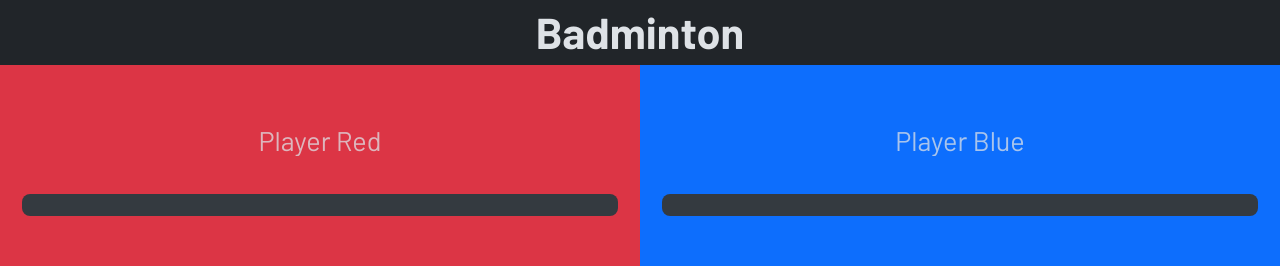
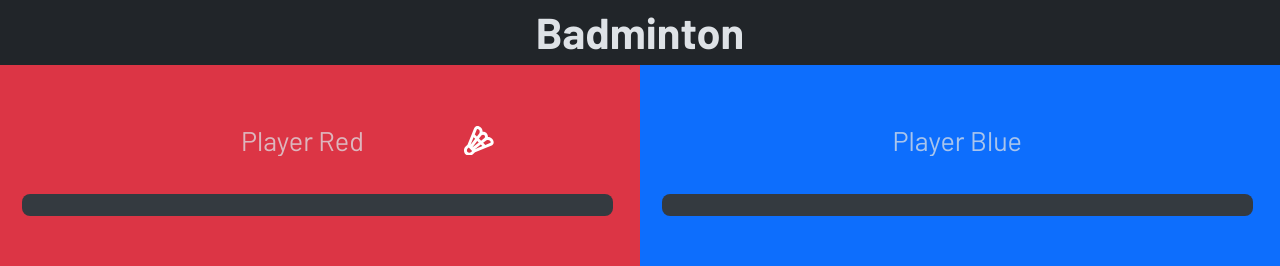
Before and after one commit to Nort1346/Badminton-Match, a React (Create React App) app: page / in a window 1280 px wide. Shown: the top 266 px of the page. Built offline with nearby package versions, Linux system fonts and the light colour scheme; no server answers.

Commit message:
feat serving feature

```diff
--- a/src/App.js
+++ b/src/App.js
@@ -12,11 +12,13 @@ import { changeLanguage } from "i18next";
 import startConfetti from "./components/functions/startConfetti.js";
 import Colors from "./components/enums/Colors.js";
 import toggleFullScreen from "./components/functions/toggleFullScreen.js";
+import getRandomColor from "./components/functions/getRandomColor.js";
 
 function App() {
   const { t } = useTranslation();
   const [playerOne, setPlayerOne] = useState(new Player(Colors.Red));
   const [playerTwo, setPlayerTwo] = useState(new Player(Colors.Blue));
+  const [servingPlayer, setServingPlayer] = useState(getRandomColor());
   const [winnerModal, setWinnerModal] = useState({
     show: false,
     info: {},
@@ -113,6 +115,7 @@ function App() {
       ...prev,
       showed: false,
     }));
+    setServingPlayer((prev) => getRandomColor())
   };
 
   const resetPlayersPoints = () => {
@@ -208,6 +211,7 @@ function App() {
                 player={playerOne}
                 setPlayer={setPlayerOne}
                 disabled={winnerModal.showed}
+                servingPlayer={{color: servingPlayer, set: setServingPlayer}}
               />
             </Col>
 
@@ -216,6 +220,7 @@ function App() {
                 player={playerTwo}
                 setPlayer={setPlayerTwo}
                 disabled={winnerModal.showed}
+                servingPlayer={{color: servingPlayer, set: setServingPlayer}}
               />
             </Col>
 
--- a/src/components/Counter.js
+++ b/src/components/Counter.js
@@ -11,20 +11,27 @@ import Player from "./classes/Player";
 import Sounds from "../Sounds";
 import { useTranslation } from "react-i18next";
 import Colors from "./enums/Colors";
+import { ReactComponent as Shuttle } from "./icons/shuttle.svg";
 
 /**
  * @param {Object} props
  * @param {Player} props.player
  * @param {void} props.setPlayer
+ * @param {{color: Colors, set: void}} props.servingPlayer
  * @returns {JSX.Element}
  */
-function Counter({ player, setPlayer, disabled }) {
+function Counter({ player, setPlayer, servingPlayer, disabled }) {
   const { t } = useTranslation();
+
+  const setServingPlayerColor = () => {
+    servingPlayer.set((prev) => player.color);
+  };
 
   const addPoint = () => {
     if (player.sets >= 2) return;
     setPlayer((prev) => ({ ...prev, points: player.points + 1 }));
     Sounds.point.play();
+    setServingPlayerColor();
   };
 
   const removePoint = () => {
@@ -36,6 +43,7 @@ function Counter({ player, setPlayer, disabled }) {
     if (player.sets >= 2) return;
     if (player.sets === 0) Sounds.set.play();
     setPlayer((prev) => ({ ...prev, sets: player.sets + 1 }));
+    if (player.points === 0) setServingPlayerColor();
   };
 
   const removeSet = () => {
@@ -61,18 +69,30 @@ function Counter({ player, setPlayer, disabled }) {
 
   return (
     <Container fluid className="m-0 p-3">
-      <Row md={12} className="mb-3">
+      <Row md={12} className="mb-3 d-flex justify-content-center">
+        <Col xs={"auto"} className="p-0">
           <Form.Control
             type="text"
             placeholder={t(`players.${player.color.toLowerCase()}Player`)}
             size="lg"
-          className="border border-0 bg-transparent player-input"
+            className="border border-0 bg-transparent player-input p-0"
             id={player.color}
             onChange={updateName}
             value={player.name || ""}
           />
+        </Col>
+        <Col
+          xs={"auto"}
+          className="d-flex align-items-center justify-content-start p-0 ps-1"
+        >
+          <Shuttle
+            width="22"
+            height="22"
+            className={player.color !== servingPlayer.color && "d-none"}
+          />
+        </Col>
       </Row>
-      <Row md={12} className="d-flex justify-content-center fs-1 fw-bold">
+      <Row md={12} className="d-flex justify-content-center fs-1 fw-bold pe-1">
         <ProgressBar
           now={player.sets}
           min={0}
--- /dev/null
+++ b/src/components/functions/getRandomColor.js
@@ -0,0 +1,8 @@
+import Colors from "../enums/Colors";
+
+const getRandomColor = () => {
+  const random = Math.floor(Math.random() * 2 + 1);
+  return random === 1 ? Colors.Red : Colors.Blue;
+};
+
+export default getRandomColor;
```
Also changed, not shown: src/components/icons/shuttle.svg (added). Lines whose indentation alone changed are shown as unchanged.
